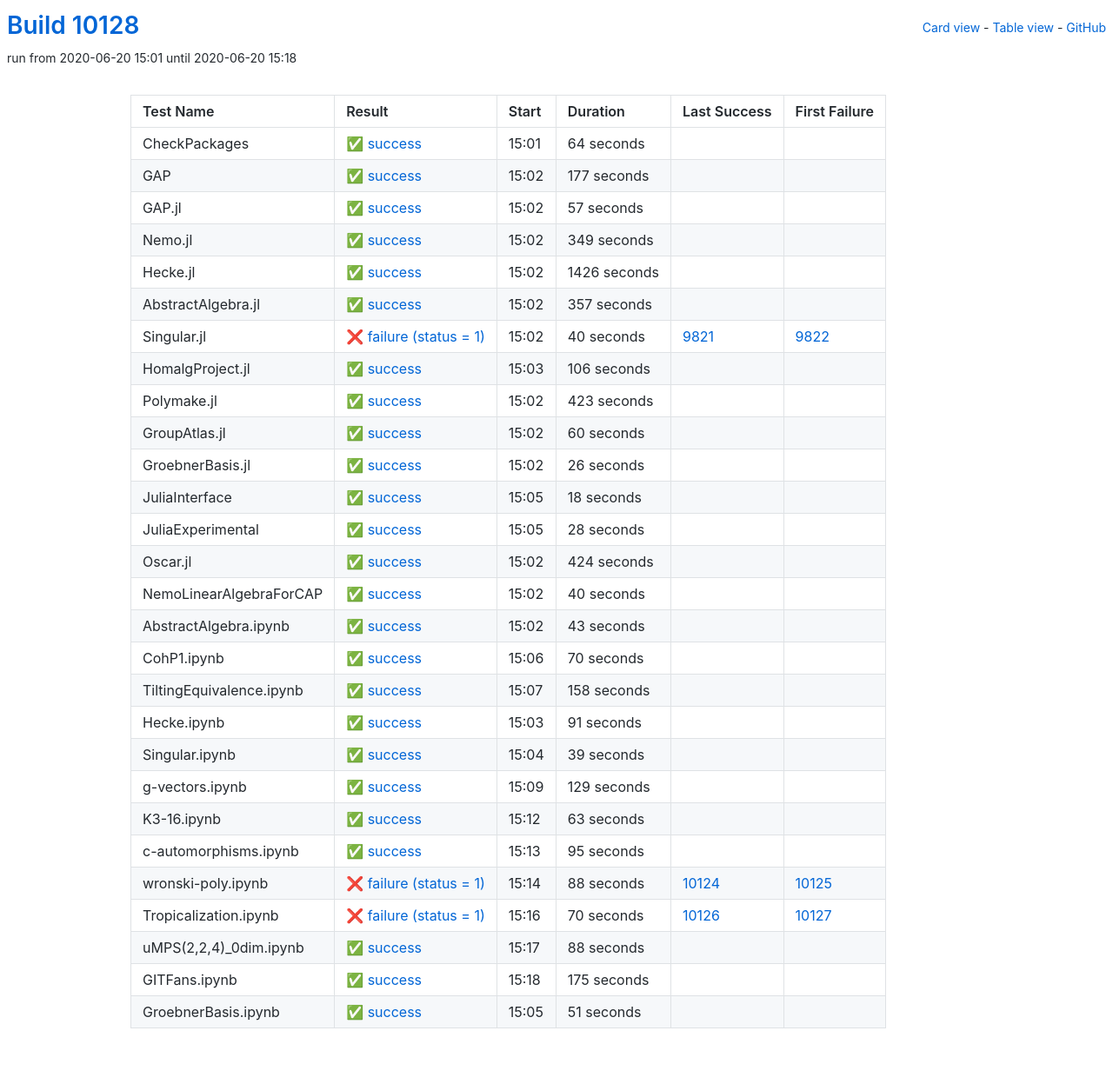
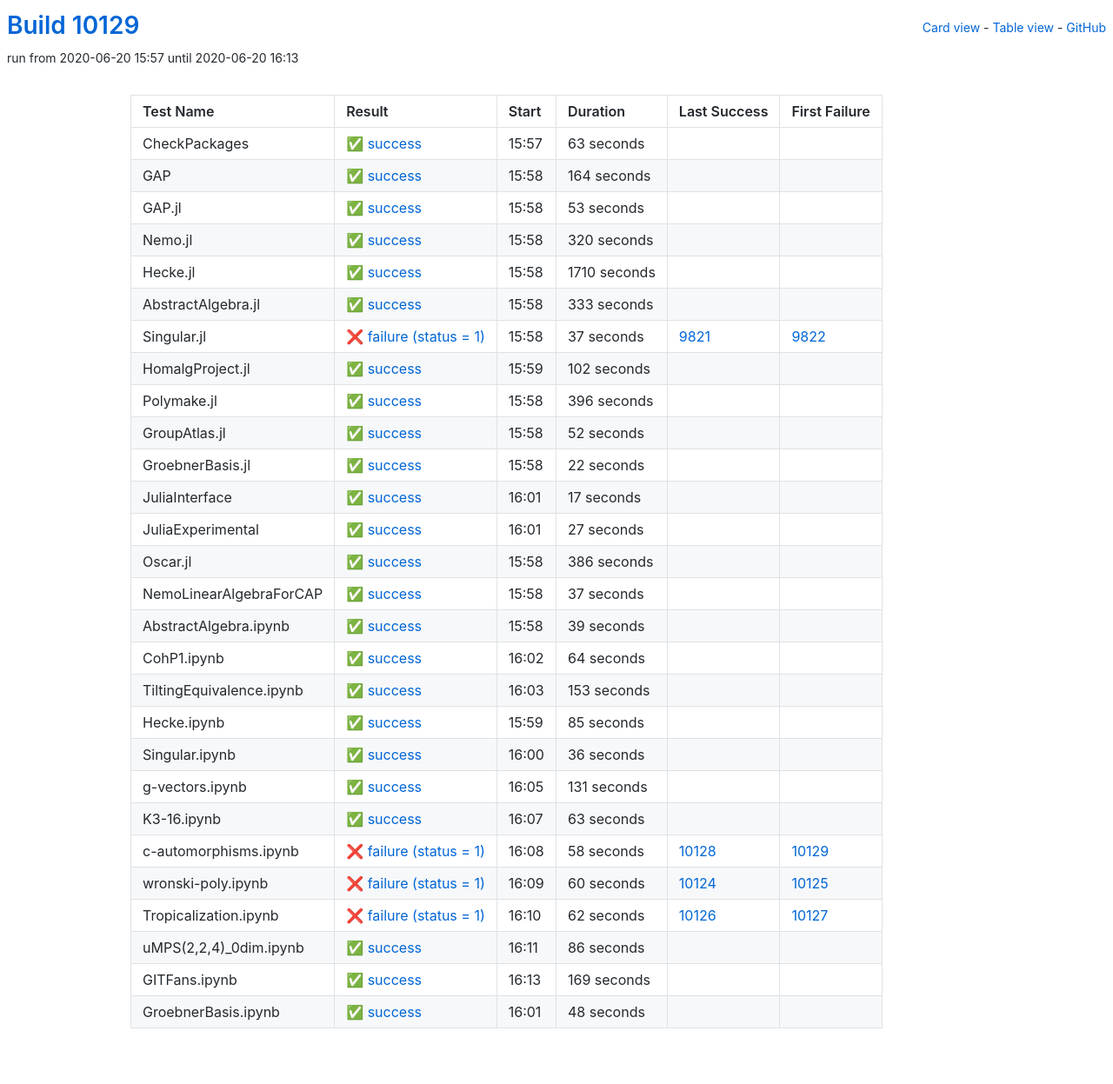
Before and after one commit to oscar-system/oscar-ci-status, a Jekyll site: the page built from table.html, in a window 1280 px wide. Shown: the whole page at 87% size. Built offline with Jekyll 4.4.1, drawn with Linux system fonts in a browser that asks for light colours.

Commit message:
Build #10129

```diff
--- a/_data/ci.yml
+++ b/_data/ci.yml
@@ -1,6 +1,6 @@
 ---
-build: 10128
-build_url: https://oscarci.mathematik.uni-kl.de/job/oscar/10128/
+build: 10129
+build_url: https://oscarci.mathematik.uni-kl.de/job/oscar/10129/
 job: oscar
 organization: oscar-system
 repo: oscar-ci-status
@@ -8,8 +8,200 @@ repourl: https://github.com/oscar-system/oscar-ci-status
 tests:
 - name: CheckPackages
   id: checkpackages
-  log: https://oscarci.mathematik.uni-kl.de/job/oscar/10128/artifact/logs/build-10128/CheckPackages.log
-  start: 2020-06-20 15:01
+  log: https://oscarci.mathematik.uni-kl.de/job/oscar/10129/artifact/logs/build-10129/CheckPackages.log
+  start: 2020-06-20 15:57
+  success: true
+  exitcode: 0
+  status: success
+  duration: 63
+  last_success: false
+  last_success_url:
+  first_failure: false
+  first_failure_url:
+- name: GAP
+  id: gap
+  log: https://oscarci.mathematik.uni-kl.de/job/oscar/10129/artifact/logs/build-10129/GAP.log
+  start: 2020-06-20 15:58
+  success: true
+  exitcode: 0
+  status: success
+  duration: 164
+  last_success: false
+  last_success_url:
+  first_failure: false
+  first_failure_url:
+- name: GAP.jl
+  id: gap-jl
+  log: https://oscarci.mathematik.uni-kl.de/job/oscar/10129/artifact/logs/build-10129/GAP.jl.log
+  start: 2020-06-20 15:58
+  success: true
+  exitcode: 0
+  status: success
+  duration: 53
+  last_success: false
+  last_success_url:
+  first_failure: false
+  first_failure_url:
+- name: Nemo.jl
+  id: nemo-jl
+  log: https://oscarci.mathematik.uni-kl.de/job/oscar/10129/artifact/logs/build-10129/Nemo.jl.log
+  start: 2020-06-20 15:58
+  success: true
+  exitcode: 0
+  status: success
+  duration: 320
+  last_success: false
+  last_success_url:
+  first_failure: false
+  first_failure_url:
+- name: Hecke.jl
+  id: hecke-jl
+  log: https://oscarci.mathematik.uni-kl.de/job/oscar/10129/artifact/logs/build-10129/Hecke.jl.log
+  start: 2020-06-20 15:58
+  success: true
+  exitcode: 0
+  status: success
+  duration: 1710
+  last_success: false
+  last_success_url:
+  first_failure: false
+  first_failure_url:
+- name: AbstractAlgebra.jl
+  id: abstractalgebra-jl
+  log: https://oscarci.mathematik.uni-kl.de/job/oscar/10129/artifact/logs/build-10129/AbstractAlgebra.jl.log
+  start: 2020-06-20 15:58
+  success: true
+  exitcode: 0
+  status: success
+  duration: 333
+  last_success: false
+  last_success_url:
+  first_failure: false
+  first_failure_url:
+- name: Singular.jl
+  id: singular-jl
+  log: https://oscarci.mathematik.uni-kl.de/job/oscar/10129/artifact/logs/build-10129/Singular.jl.log
+  start: 2020-06-20 15:58
+  success: false
+  exitcode: 1
+  status: failure
+  duration: 37
+  last_success: 9821
+  last_success_url: https://oscarci.mathematik.uni-kl.de/job/oscar/9821/
+  first_failure: 9822
+  first_failure_url: https://oscarci.mathematik.uni-kl.de/job/oscar/9822/
+- name: HomalgProject.jl
+  id: homalgproject-jl
+  log: https://oscarci.mathematik.uni-kl.de/job/oscar/10129/artifact/logs/build-10129/HomalgProject.jl.log
+  start: 2020-06-20 15:59
+  success: true
+  exitcode: 0
+  status: success
+  duration: 102
+  last_success: false
+  last_success_url:
+  first_failure: false
+  first_failure_url:
+- name: Polymake.jl
+  id: polymake-jl
+  log: https://oscarci.mathematik.uni-kl.de/job/oscar/10129/artifact/logs/build-10129/Polymake.jl.log
+  start: 2020-06-20 15:58
+  success: true
+  exitcode: 0
+  status: success
+  duration: 396
+  last_success: false
+  last_success_url:
+  first_failure: false
+  first_failure_url:
+- name: GroupAtlas.jl
+  id: groupatlas-jl
+  log: https://oscarci.mathematik.uni-kl.de/job/oscar/10129/artifact/logs/build-10129/GroupAtlas.jl.log
+  start: 2020-06-20 15:58
+  success: true
+  exitcode: 0
+  status: success
+  duration: 52
+  last_success: false
+  last_success_url:
+  first_failure: false
+  first_failure_url:
+- name: GroebnerBasis.jl
+  id: groebnerbasis-jl
+  log: https://oscarci.mathematik.uni-kl.de/job/oscar/10129/artifact/logs/build-10129/GroebnerBasis.jl.log
+  start: 2020-06-20 15:58
+  success: true
+  exitcode: 0
+  status: success
+  duration: 22
+  last_success: false
+  last_success_url:
+  first_failure: false
+  first_failure_url:
+- name: JuliaInterface
+  id: juliainterface
+  log: https://oscarci.mathematik.uni-kl.de/job/oscar/10129/artifact/logs/build-10129/JuliaInterface.log
+  start: 2020-06-20 16:01
+  success: true
+  exitcode: 0
+  status: success
+  duration: 17
+  last_success: false
+  last_success_url:
+  first_failure: false
+  first_failure_url:
+- name: JuliaExperimental
+  id: juliaexperimental
+  log: https://oscarci.mathematik.uni-kl.de/job/oscar/10129/artifact/logs/build-10129/JuliaExperimental.log
+  start: 2020-06-20 16:01
+  success: true
+  exitcode: 0
+  status: success
+  duration: 27
+  last_success: false
+  last_success_url:
+  first_failure: false
+  first_failure_url:
+- name: Oscar.jl
+  id: oscar-jl
+  log: https://oscarci.mathematik.uni-kl.de/job/oscar/10129/artifact/logs/build-10129/Oscar.jl.log
+  start: 2020-06-20 15:58
+  success: true
+  exitcode: 0
+  status: success
+  duration: 386
+  last_success: false
+  last_success_url:
+  first_failure: false
+  first_failure_url:
+- name: NemoLinearAlgebraForCAP
+  id: nemolinearalgebraforcap
+  log: https://oscarci.mathematik.uni-kl.de/job/oscar/10129/artifact/logs/build-10129/NemoLinearAlgebraForCAP.log
+  start: 2020-06-20 15:58
+  success: true
+  exitcode: 0
+  status: success
+  duration: 37
+  last_success: false
+  last_success_url:
+  first_failure: false
+  first_failure_url:
+- name: AbstractAlgebra.ipynb
+  id: abstractalgebra-ipynb
+  log: https://oscarci.mathematik.uni-kl.de/job/oscar/10129/artifact/logs/build-10129/AbstractAlgebra.ipynb.log
+  start: 2020-06-20 15:58
+  success: true
+  exitcode: 0
+  status: success
+  duration: 39
+  last_success: false
+  last_success_url:
+  first_failure: false
+  first_failure_url:
+- name: CohP1.ipynb
+  id: cohp1-ipynb
+  log: https://oscarci.mathematik.uni-kl.de/job/oscar/10129/artifact/logs/build-10129/CohP1.ipynb.log
+  start: 2020-06-20 16:02
   success: true
   exitcode: 0
   status: success
@@ -18,250 +210,58 @@ tests:
   last_success_url:
   first_failure: false
   first_failure_url:
-- name: GAP
-  id: gap
-  log: https://oscarci.mathematik.uni-kl.de/job/oscar/10128/artifact/logs/build-10128/GAP.log
-  start: 2020-06-20 15:02
+- name: TiltingEquivalence.ipynb
+  id: tiltingequivalence-ipynb
+  log: https://oscarci.mathematik.uni-kl.de/job/oscar/10129/artifact/logs/build-10129/TiltingEquivalence.ipynb.log
+  start: 2020-06-20 16:03
   success: true
   exitcode: 0
   status: success
-  duration: 177
-  last_success: false
-  last_success_url:
-  first_failure: false
-  first_failure_url:
-- name: GAP.jl
-  id: gap-jl
-  log: https://oscarci.mathematik.uni-kl.de/job/oscar/10128/artifact/logs/build-10128/GAP.jl.log
-  start: 2020-06-20 15:02
-  success: true
-  exitcode: 0
-  status: success
-  duration: 57
-  last_success: false
-  last_success_url:
-  first_failure: false
-  first_failure_url:
-- name: Nemo.jl
-  id: nemo-jl
-  log: https://oscarci.mathematik.uni-kl.de/job/oscar/10128/artifact/logs/build-10128/Nemo.jl.log
-  start: 2020-06-20 15:02
-  success: true
-  exitcode: 0
-  status: success
-  duration: 349
-  last_success: false
-  last_success_url:
-  first_failure: false
-  first_failure_url:
-- name: Hecke.jl
-  id: hecke-jl
-  log: https://oscarci.mathematik.uni-kl.de/job/oscar/10128/artifact/logs/build-10128/Hecke.jl.log
-  start: 2020-06-20 15:02
-  success: true
-  exitcode: 0
-  status: success
-  duration: 1426
-  last_success: false
-  last_success_url:
-  first_failure: false
-  first_failure_url:
-- name: AbstractAlgebra.jl
-  id: abstractalgebra-jl
-  log: https://oscarci.mathematik.uni-kl.de/job/oscar/10128/artifact/logs/build-10128/AbstractAlgebra.jl.log
-  start: 2020-06-20 15:02
-  success: true
-  exitcode: 0
-  status: success
-  duration: 357
-  last_success: false
-  last_success_url:
-  first_failure: false
-  first_failure_url:
-- name: Singular.jl
-  id: singular-jl
-  log: https://oscarci.mathematik.uni-kl.de/job/oscar/10128/artifact/logs/build-10128/Singular.jl.log
-  start: 2020-06-20 15:02
-  success: false
-  exitcode: 1
-  status: failure
-  duration: 40
-  last_success: 9821
-  last_success_url: https://oscarci.mathematik.uni-kl.de/job/oscar/9821/
-  first_failure: 9822
-  first_failure_url: https://oscarci.mathematik.uni-kl.de/job/oscar/9822/
-- name: HomalgProject.jl
-  id: homalgproject-jl
-  log: https://oscarci.mathematik.uni-kl.de/job/oscar/10128/artifact/logs/build-10128/HomalgProject.jl.log
-  start: 2020-06-20 15:03
-  success: true
-  exitcode: 0
-  status: success
-  duration: 106
-  last_success: false
-  last_success_url:
-  first_failure: false
-  first_failure_url:
-- name: Polymake.jl
-  id: polymake-jl
-  log: https://oscarci.mathematik.uni-kl.de/job/oscar/10128/artifact/logs/build-10128/Polymake.jl.log
-  start: 2020-06-20 15:02
-  success: true
-  exitcode: 0
-  status: success
-  duration: 423
-  last_success: false
-  last_success_url:
-  first_failure: false
-  first_failure_url:
-- name: GroupAtlas.jl
-  id: groupatlas-jl
-  log: https://oscarci.mathematik.uni-kl.de/job/oscar/10128/artifact/logs/build-10128/GroupAtlas.jl.log
-  start: 2020-06-20 15:02
-  success: true
-  exitcode: 0
-  status: success
-  duration: 60
-  last_success: false
-  last_success_url:
-  first_failure: false
-  first_failure_url:
-- name: GroebnerBasis.jl
-  id: groebnerbasis-jl
-  log: https://oscarci.mathematik.uni-kl.de/job/oscar/10128/artifact/logs/build-10128/GroebnerBasis.jl.log
-  start: 2020-06-20 15:02
-  success: true
-  exitcode: 0
-  status: success
-  duration: 26
-  last_success: false
-  last_success_url:
-  first_failure: false
-  first_failure_url:
-- name: JuliaInterface
-  id: juliainterface
-  log: https://oscarci.mathematik.uni-kl.de/job/oscar/10128/artifact/logs/build-10128/JuliaInterface.log
-  start: 2020-06-20 15:05
-  success: true
-  exitcode: 0
-  status: success
-  duration: 18
-  last_success: false
-  last_success_url:
-  first_failure: false
-  first_failure_url:
-- name: JuliaExperimental
-  id: juliaexperimental
-  log: https://oscarci.mathematik.uni-kl.de/job/oscar/10128/artifact/logs/build-10128/JuliaExperimental.log
-  start: 2020-06-20 15:05
-  success: true
-  exitcode: 0
-  status: success
-  duration: 28
-  last_success: false
-  last_success_url:
-  first_failure: false
-  first_failure_url:
-- name: Oscar.jl
-  id: oscar-jl
-  log: https://oscarci.mathematik.uni-kl.de/job/oscar/10128/artifact/logs/build-10128/Oscar.jl.log
-  start: 2020-06-20 15:02
-  success: true
-  exitcode: 0
-  status: success
-  duration: 424
-  last_success: false
-  last_success_url:
-  first_failure: false
-  first_failure_url:
-- name: NemoLinearAlgebraForCAP
-  id: nemolinearalgebraforcap
-  log: https://oscarci.mathematik.uni-kl.de/job/oscar/10128/artifact/logs/build-10128/NemoLinearAlgebraForCAP.log
-  start: 2020-06-20 15:02
-  success: true
-  exitcode: 0
-  status: success
-  duration: 40
-  last_success: false
-  last_success_url:
-  first_failure: false
-  first_failure_url:
-- name: AbstractAlgebra.ipynb
-  id: abstractalgebra-ipynb
-  log: https://oscarci.mathematik.uni-kl.de/job/oscar/10128/artifact/logs/build-10128/AbstractAlgebra.ipynb.log
-  start: 2020-06-20 15:02
-  success: true
-  exitcode: 0
-  status: success
-  duration: 43
-  last_success: false
-  last_success_url:
-  first_failure: false
-  first_failure_url:
-- name: CohP1.ipynb
-  id: cohp1-ipynb
-  log: https://oscarci.mathematik.uni-kl.de/job/oscar/10128/artifact/logs/build-10128/CohP1.ipynb.log
-  start: 2020-06-20 15:06
-  success: true
-  exitcode: 0
-  status: success
-  duration: 70
-  last_success: false
-  last_success_url:
-  first_failure: false
-  first_failure_url:
-- name: TiltingEquivalence.ipynb
-  id: tiltingequivalence-ipynb
-  log: https://oscarci.mathematik.uni-kl.de/job/oscar/10128/artifact/logs/build-10128/TiltingEquivalence.ipynb.log
-  start: 2020-06-20 15:07
-  success: true
-  exitcode: 0
-  status: success
-  duration: 158
+  duration: 153
   last_success: false
   last_success_url:
   first_failure: false
   first_failure_url:
 - name: Hecke.ipynb
   id: hecke-ipynb
-  log: https://oscarci.mathematik.uni-kl.de/job/oscar/10128/artifact/logs/build-10128/Hecke.ipynb.log
-  start: 2020-06-20 15:03
+  log: https://oscarci.mathematik.uni-kl.de/job/oscar/10129/artifact/logs/build-10129/Hecke.ipynb.log
+  start: 2020-06-20 15:59
   success: true
   exitcode: 0
   status: success
-  duration: 91
+  duration: 85
   last_success: false
   last_success_url:
   first_failure: false
   first_failure_url:
 - name: Singular.ipynb
   id: singular-ipynb
-  log: https://oscarci.mathematik.uni-kl.de/job/oscar/10128/artifact/logs/build-10128/Singular.ipynb.log
-  start: 2020-06-20 15:04
+  log: https://oscarci.mathematik.uni-kl.de/job/oscar/10129/artifact/logs/build-10129/Singular.ipynb.log
+  start: 2020-06-20 16:00
   success: true
   exitcode: 0
   status: success
-  duration: 39
+  duration: 36
   last_success: false
   last_success_url:
   first_failure: false
   first_failure_url:
 - name: g-vectors.ipynb
   id: g-vectors-ipynb
-  log: https://oscarci.mathematik.uni-kl.de/job/oscar/10128/artifact/logs/build-10128/g-vectors.ipynb.log
-  start: 2020-06-20 15:09
+  log: https://oscarci.mathematik.uni-kl.de/job/oscar/10129/artifact/logs/build-10129/g-vectors.ipynb.log
+  start: 2020-06-20 16:05
   success: true
   exitcode: 0
   status: success
-  duration: 129
+  duration: 131
   last_success: false
   last_success_url:
   first_failure: false
   first_failure_url:
 - name: K3-16.ipynb
   id: k3-16-ipynb
-  log: https://oscarci.mathematik.uni-kl.de/job/oscar/10128/artifact/logs/build-10128/K3-16.ipynb.log
-  start: 2020-06-20 15:12
+  log: https://oscarci.mathematik.uni-kl.de/job/oscar/10129/artifact/logs/build-10129/K3-16.ipynb.log
+  start: 2020-06-20 16:07
   success: true
   exitcode: 0
   status: success
@@ -272,72 +272,72 @@ tests:
   first_failure_url:
 - name: c-automorphisms.ipynb
   id: c-automorphisms-ipynb
-  log: https://oscarci.mathematik.uni-kl.de/job/oscar/10128/artifact/logs/build-10128/c-automorphisms.ipynb.log
-  start: 2020-06-20 15:13
-  success: true
-  exitcode: 0
-  status: success
-  duration: 95
-  last_success: false
-  last_success_url:
-  first_failure: false
-  first_failure_url:
-- name: wronski-poly.ipynb
-  id: wronski-poly-ipynb
-  log: https://oscarci.mathematik.uni-kl.de/job/oscar/10128/artifact/logs/build-10128/wronski-poly.ipynb.log
-  start: 2020-06-20 15:14
+  log: https://oscarci.mathematik.uni-kl.de/job/oscar/10129/artifact/logs/build-10129/c-automorphisms.ipynb.log
+  start: 2020-06-20 16:08
   success: false
   exitcode: 1
   status: failure
-  duration: 88
+  duration: 58
+  last_success: 10128
+  last_success_url: https://oscarci.mathematik.uni-kl.de/job/oscar/10128/
+  first_failure: 10129
+  first_failure_url: https://oscarci.mathematik.uni-kl.de/job/oscar/10129/
+- name: wronski-poly.ipynb
+  id: wronski-poly-ipynb
+  log: https://oscarci.mathematik.uni-kl.de/job/oscar/10129/artifact/logs/build-10129/wronski-poly.ipynb.log
+  start: 2020-06-20 16:09
+  success: false
+  exitcode: 1
+  status: failure
+  duration: 60
   last_success: 10124
   last_success_url: https://oscarci.mathematik.uni-kl.de/job/oscar/10124/
   first_failure: 10125
   first_failure_url: https://oscarci.mathematik.uni-kl.de/job/oscar/10125/
 - name: Tropicalization.ipynb
   id: tropicalization-ipynb
-  log: https://oscarci.mathematik.uni-kl.de/job/oscar/10128/artifact/logs/build-10128/Tropicalization.ipynb.log
-  start: 2020-06-20 15:16
+  log: https://oscarci.mathematik.uni-kl.de/job/oscar/10129/artifact/logs/build-10129/Tropicalization.ipynb.log
+  start: 2020-06-20 16:10
   success: false
   exitcode: 1
   status: failure
-  duration: 70
+  duration: 62
   last_success: 10126
   last_success_url: https://oscarci.mathematik.uni-kl.de/job/oscar/10126/
   first_failure: 10127
   first_failure_url: https://oscarci.mathematik.uni-kl.de/job/oscar/10127/
 - name: uMPS(2,2,4)_0dim.ipynb
   id: umps-2-2-4-0dim-ipynb
-  log: https://oscarci.mathematik.uni-kl.de/job/oscar/10128/artifact/logs/build-10128/uMPS-2-2-4-_0dim.ipynb.log
-  start: 2020-06-20 15:17
+  log: https://oscarci.mathematik.uni-kl.de/job/oscar/10129/artifact/logs/build-10129/uMPS-2-2-4-_0dim.ipynb.log
+  start: 2020-06-20 16:11
   success: true
   exitcode: 0
   status: success
-  duration: 88
+  duration: 86
   last_success: false
   last_success_url:
   first_failure: false
   first_failure_url:
 - name: GITFans.ipynb
   id: gitfans-ipynb
-  log: https://oscarci.mathematik.uni-kl.de/job/oscar/10128/artifact/logs/build-10128/GITFans.ipynb.log
-  start: 2020-06-20 15:18
+  log: https://oscarci.mathematik.uni-kl.de/job/oscar/10129/artifact/logs/build-10129/GITFans.ipynb.log
+  start: 2020-06-20 16:13
   success: true
   exitcode: 0
   status: success
-  duration: 175
+  duration: 169
   last_success: false
   last_success_url:
   first_failure: false
   first_failure_url:
 - name: GroebnerBasis.ipynb
   id: groebnerbasis-ipynb
-  log: https://oscarci.mathematik.uni-kl.de/job/oscar/10128/artifact/logs/build-10128/GroebnerBasis.ipynb.log
-  start: 2020-06-20 15:05
+  log: https://oscarci.mathematik.uni-kl.de/job/oscar/10129/artifact/logs/build-10129/GroebnerBasis.ipynb.log
+  start: 2020-06-20 16:01
   success: true
   exitcode: 0
   status: success
-  duration: 51
+  duration: 48
   last_success: false
   last_success_url:
   first_failure: false
```
Also changed, not shown: README.md.
